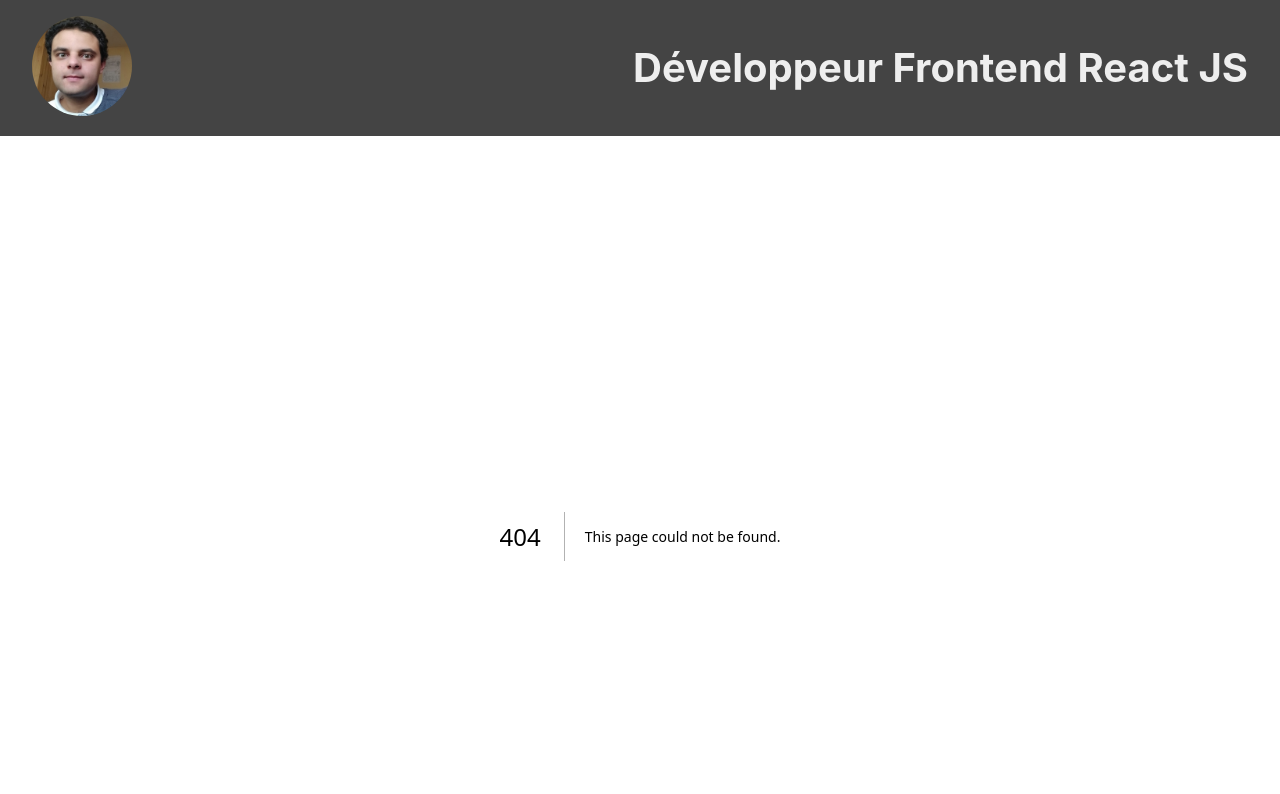
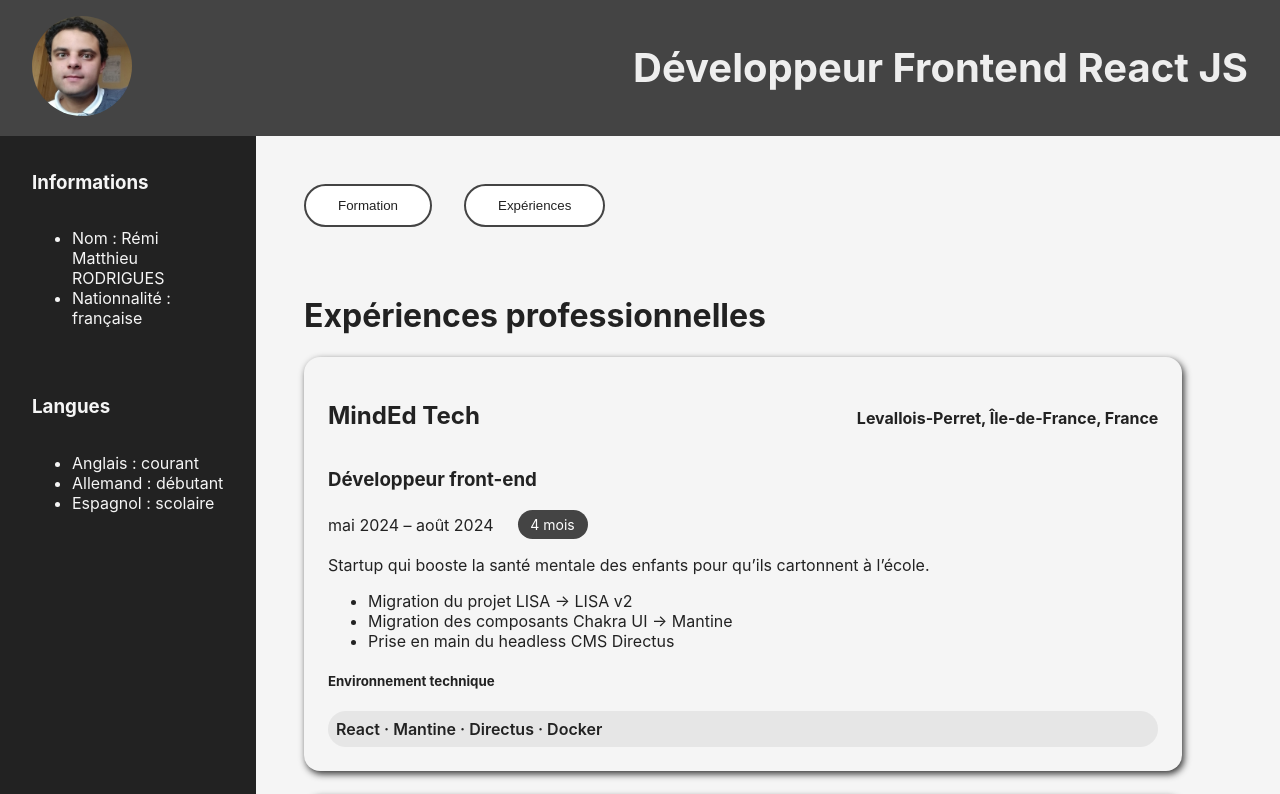
Before and after one commit to smartful/digital_cv, a Next.js app: page /experiences in a window 1280 px wide. Before the commit this address had no page. Shown: the top 794 px of the page. Built offline with nearby package versions, Linux system fonts and the light colour scheme.

Commit message:
Use a routing to switch from background content to experiences content

```diff
--- /dev/null
+++ b/app/experiences/page.js
@@ -0,0 +1,18 @@
+import { Fragment } from "react";
+import Experiences from "@/components/Experiences/Experiences";
+import experiences from "@/data/experiences.json";
+import styles from "@/styles/Home.module.css";
+
+export default function Page() {
+  return (
+    <Fragment>
+      <h1>Expériences professionnelles</h1>
+
+      {experiences.map((experience) => (
+          <div key={`${experience.company}-${experience.period}`}>
+            <Experiences {...experience} />
+          </div>
+      ))}
+    </Fragment>
+  )
+}
--- a/app/layout.js
+++ b/app/layout.js
@@ -1,6 +1,10 @@
 import "../styles/variables.css";
 import "../styles/globals.css";
+import Link from "next/link";
+import styles from "../styles/Home.module.css";
+import Button from "../components/Button/Button";
 import Header from "../components/Header/Header";
+import SideInfos from "../components/SideInfos/SideInfos";
 
 export const metadata = {
   title: {
@@ -16,7 +20,23 @@ export default function RootLayout({ children }) {
     <html lang="fr">
       <body>
         <Header />
-        {children}
+        <div className={styles.bodyWrapper}>
+          <SideInfos />
+          <div className={styles.container}>
+            <div className={styles.buttonWrapper}>
+              <Link href={`/background`}>
+                <Button>Formation</Button>
+              </Link>
+              <Link href={`/experiences`}>
+                <Button>Expériences</Button>
+              </Link>
+            </div>
+
+            <div className={styles.contentWrapper}>
+              {children}
+            </div>
+          </div>
+        </div>
       </body>
     </html>
   );
--- /dev/null
+++ b/components/Button/Button.jsx
@@ -0,0 +1,16 @@
+"use client"
+import styles from "./Button.module.css";
+
+const Button = ({children, onclick = () => {}, disabled = false}) => {
+  return (
+    <button
+      className={styles.button}
+      onClick={() => onclick()}
+      disabled={disabled ? true : false}
+    >
+      {children}
+    </button>
+  );
+};
+
+export default Button;
--- a/components/Content/Content.module.css
+++ b/components/Button/Button.module.css
@@ -1,18 +1,3 @@
-.container {
-  background-color: whitesmoke;
-  color: #222;
-  width: 80%;
-  min-height: 100vmax;
-  display: flex;
-  flex-direction: column;
-}
-
-.buttonWrapper {
-  display: flex;
-  gap: 2rem;
-  margin: 3rem;
-}
-
 /* style générique */
 .button {
   cursor: pointer;
@@ -48,13 +33,3 @@
   transform: translateY(0);
   box-shadow: 0 4px 8px rgba(0, 0, 0, .2);
 }
-
-.contentWrapper {
-  margin-left: 3rem;
-}
-
-@media (max-width: 768px) {
-  .container {
-    width: 100%;
-  }
-}
--- a/components/Experiences/Experiences.jsx
+++ b/components/Experiences/Experiences.jsx
@@ -1,36 +1,29 @@
-import React, { Fragment } from "react";
 import styles from "./Experiences.module.css";
-import experiences from "@/data/experiences.json";
 
-const Experiences = () => {
+const Experiences = ({ company, period, location, role, duration, summary, missions, tech}) => {
   return (
-    <Fragment>
-      <h1>Expériences professionnelles</h1>
-      {experiences.map(experience => (
-        <article key={`${experience.company}-${experience.period}`} className={styles.experience}>
+        <article className={styles.experience}>
           <header className={styles.company}>
-            <h2>{experience.company}</h2>
-            <h4>{experience.location}</h4>
+            <h2>{company}</h2>
+            <h4>{location}</h4>
           </header>
 
-          <h3>{experience.role}</h3>
+          <h3>{role}</h3>
 
           <div className={styles.date}>
-            <time>{experience.period}</time>
-            <div className={styles.badge}>{experience.duration}</div>
+            <time>{period}</time>
+            <div className={styles.badge}>{duration}</div>
           </div>
 
-          <p>{experience.summary}</p>
+          <p>{summary}</p>
 
           <ul className={styles.missions}>
-            {experience.missions.map(item => <li key={item}>{item}</li>)}
+            {missions.map(item => <li key={item}>{item}</li>)}
           </ul>
 
           <h5>Environnement technique</h5>
-          <div className={styles.tech}>{experience.tech.join(" · ")}</div>
+          <div className={styles.tech}>{tech.join(" · ")}</div>
         </article>
-      ))}
-    </Fragment>
   );
 };
 
--- a/components/Header/Header.jsx
+++ b/components/Header/Header.jsx
@@ -1,10 +1,11 @@
-import React from "react";
+import Link from "next/link";
 import Image from "next/image";
 import styles from "./Header.module.css";
 
 const Header = () => {
   return (
     <div className={styles.container}>
+      <Link href={`/`}>
         <div className={styles.avatar}>
           <Image
             src="/images/remi.jpg"
@@ -14,6 +15,7 @@ const Header = () => {
             unoptimized
           />
         </div>
+      </Link>
       <h1 className={styles.title}>Développeur Frontend React JS</h1>
     </div>
   );
--- a/styles/Home.module.css
+++ b/styles/Home.module.css
@@ -5,9 +5,32 @@
   justify-content: flex-start;
 }
 
+.container {
+  background-color: whitesmoke;
+  color: #222;
+  width: 80%;
+  min-height: 100vmax;
+  display: flex;
+  flex-direction: column;
+}
+
+.buttonWrapper {
+  display: flex;
+  gap: 2rem;
+  margin: 3rem;
+}
+
+.contentWrapper {
+  margin-left: 3rem;
+}
+
 @media (max-width: 768px) {
   .bodyWrapper {
     display: flex;
     flex-direction: column;
   }
+
+  .container {
+    width: 100%;
+  }
 }
```
Also changed, not shown: app/background/page.js (added, +17 -0 lines), app/page.js (+22 -6 lines), components/Background/Background.jsx (+2 -9 lines), components/Content/Content.jsx (deleted, +0 -42 lines). Lines whose indentation alone changed are shown as unchanged.
